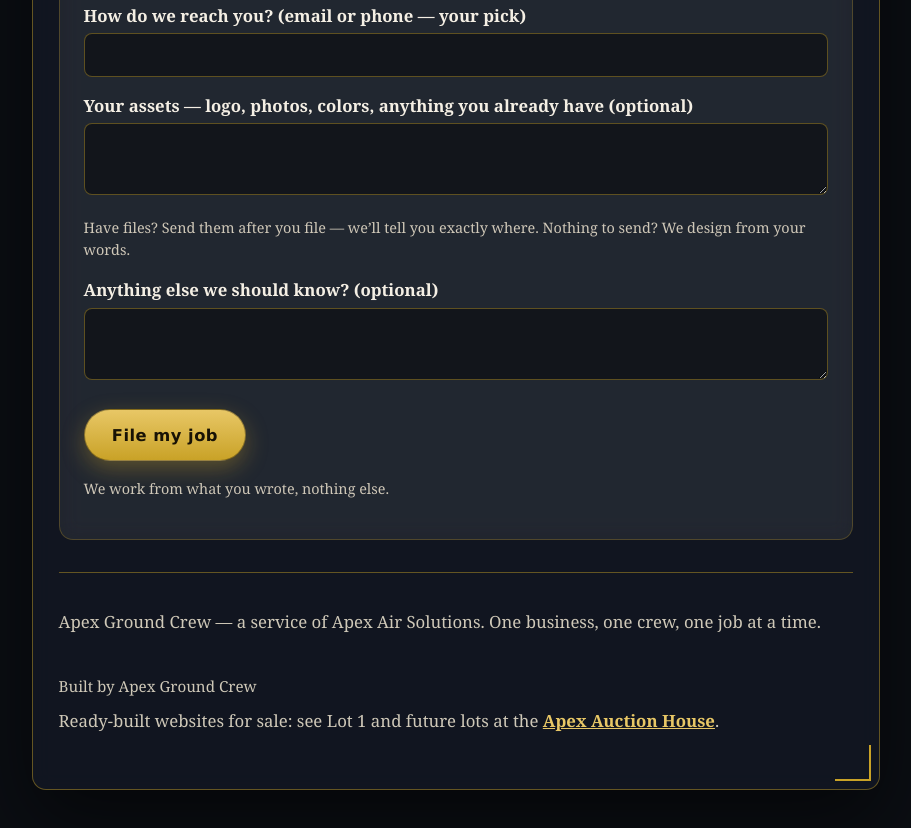
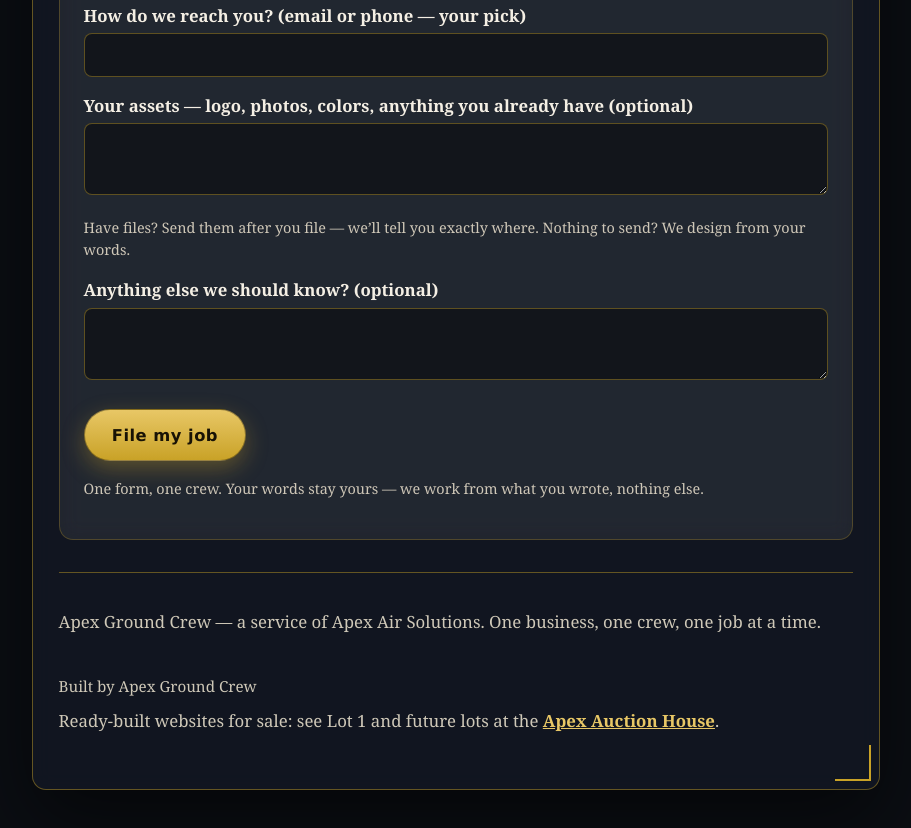
Before and after one commit to apex74-create/apex-ground-crew, a plain HTML site: page index.html in a window 1280 px wide. Shown: the part 2328-3156 px from the top of the page, without its empty margins (184-1095 px from the left). Drawn offline with Linux system fonts and the light colour scheme.

Commit message:
Content audit 2026-11-16: restore original fine-print line inside intake form (form block byte-identical to main)

```diff
--- a/index.html
+++ b/index.html
@@ -257,7 +257,7 @@
 
       <button type="submit">File my job</button>
       <p id="form-status" role="status"></p>
-      <p class="fine">We work from what you wrote, nothing else.</p>
+      <p class="fine">One form, one crew. Your words stay yours — we work from what you wrote, nothing else.</p>
     </form>
   </section>
 
```
